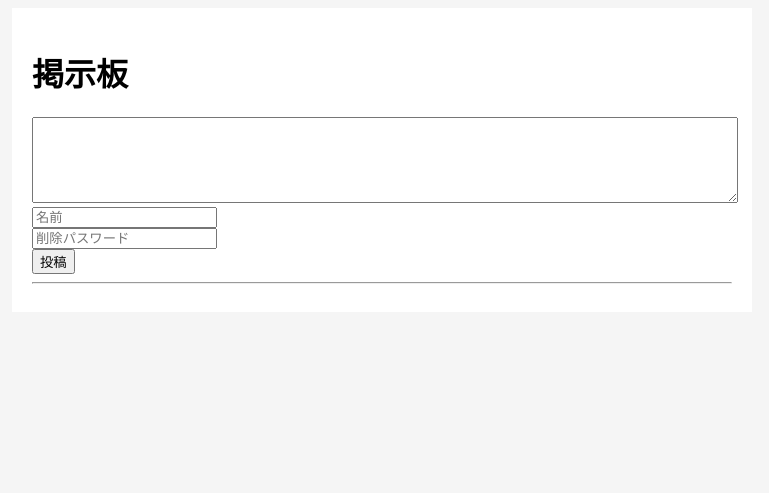
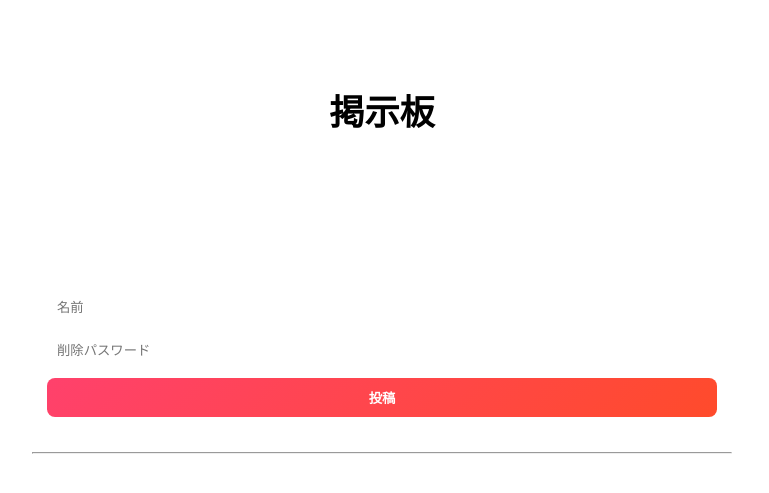
Before and after one commit to kei5sai-thinkpad/supabase, a Flask app: page / in a window 1280 px wide. Shown: the top 493 px of the page, without its empty margins (258-1027 px from the left). Run offline with Flask 3, Linux system fonts and the light colour scheme; data that the repository does not hold is empty.

Commit message:
Update index.html

```diff
--- a/templates/index.html
+++ b/templates/index.html
@@ -4,10 +4,92 @@
 <meta charset="UTF-8">
 <title>掲示板</title>
 <style>
-body { font-family: sans-serif; background: #f5f5f5; }
-.container { max-width: 700px; margin: auto; background: white; padding: 20px; }
-.post { border-bottom: 1px solid #ccc; padding: 10px; }
-textarea { width: 100%; height: 80px; }
+<style>
+body {
+  margin: 0;
+  font-family: "Segoe UI", "Noto Sans JP", sans-serif;
+  background: linear-gradient(135deg, #1e1e2f, #2b2b45);
+  color: #fff;
+}
+
+.container {
+  max-width: 700px;
+  margin: 40px auto;
+  padding: 20px;
+}
+
+h1 {
+  text-align: center;
+  font-size: 2.2em;
+  margin-bottom: 20px;
+}
+
+form {
+  background: rgba(255,255,255,0.05);
+  padding: 15px;
+  border-radius: 12px;
+  backdrop-filter: blur(10px);
+  margin-bottom: 20px;
+}
+
+textarea, input {
+  width: 100%;
+  margin-top: 8px;
+  padding: 10px;
+  border: none;
+  border-radius: 8px;
+  outline: none;
+}
+
+textarea {
+  height: 80px;
+  resize: none;
+}
+
+button {
+  margin-top: 10px;
+  padding: 10px;
+  width: 100%;
+  background: linear-gradient(135deg, #ff416c, #ff4b2b);
+  border: none;
+  border-radius: 8px;
+  color: white;
+  font-weight: bold;
+  cursor: pointer;
+  transition: 0.2s;
+}
+
+button:hover {
+  transform: scale(1.05);
+}
+
+.post {
+  background: rgba(255,255,255,0.05);
+  padding: 15px;
+  margin-bottom: 15px;
+  border-radius: 12px;
+  backdrop-filter: blur(8px);
+  transition: 0.2s;
+}
+
+.post:hover {
+  transform: translateY(-3px);
+}
+
+.post b {
+  color: #ffcc70;
+}
+
+.post span {
+  font-size: 0.8em;
+  color: #aaa;
+  float: right;
+}
+
+a {
+  color: #4fc3f7;
+}
+</style>
 </style>
 </head>
 <body>
```
